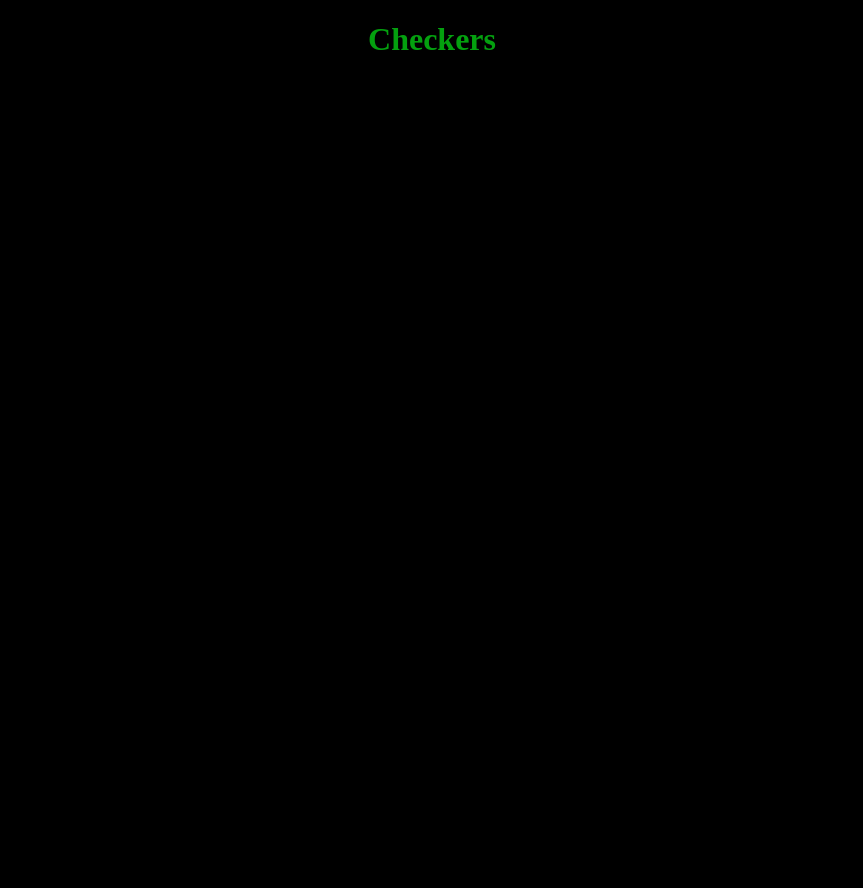
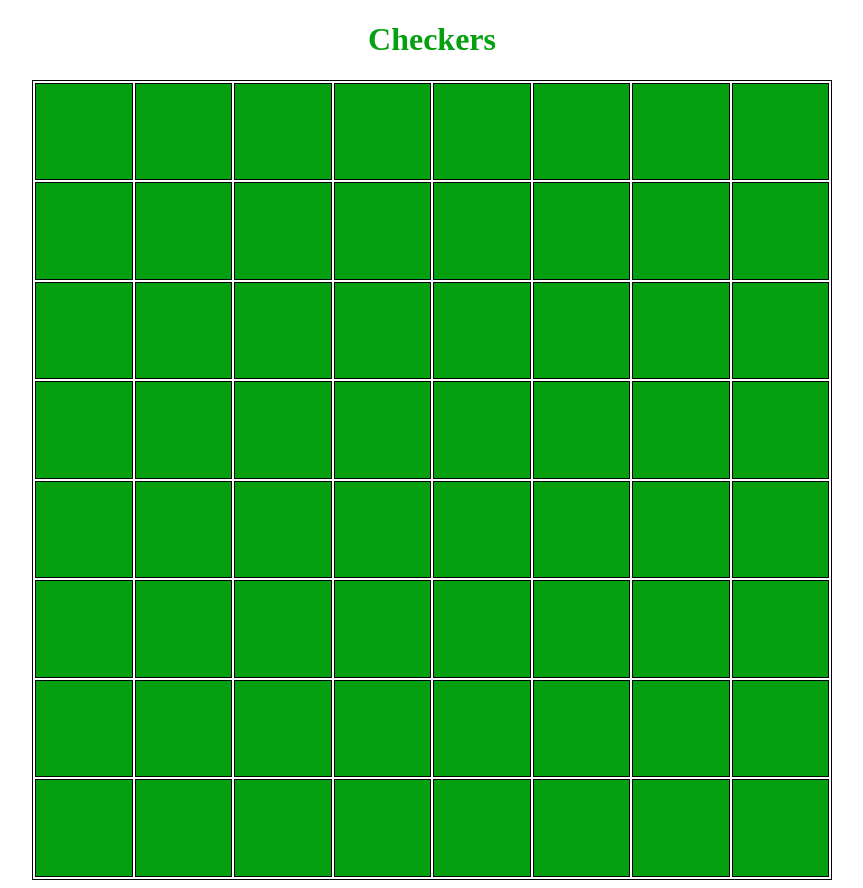
Before and after one commit to KelseaH/Checkers-P1, a plain HTML site: page index.html in a window 1280 px wide. Shown: the whole page, without its empty margins (208-1071 px from the left). Before the commit the page ends 800 px from the top, so only its background shows below. Drawn offline with Linux system fonts and the light colour scheme.

Commit message:
Started checkers board

```diff
--- a/index.html
+++ b/index.html
@@ -9,5 +9,89 @@
 </head>
 <body>
     <h1>Checkers</h1>
+    <table>
+        <tbody>
+            <tr>
+                <td></td>
+                <td></td>
+                <td></td>
+                <td></td>
+                <td></td>
+                <td></td>
+                <td></td>
+                <td></td>
+            </tr>
+            <tr>
+                <td></td>
+                <td></td>
+                <td></td>
+                <td></td>
+                <td></td>
+                <td></td>
+                <td></td>
+                <td></td>
+            </tr>
+            <tr>
+                <td></td>
+                <td></td>
+                <td></td>
+                <td></td>
+                <td></td>
+                <td></td>
+                <td></td>
+                <td></td>
+            </tr>
+            <tr>
+                <td></td>
+                <td></td>
+                <td></td>
+                <td></td>
+                <td></td>
+                <td></td>
+                <td></td>
+                <td></td>
+            </tr>
+            <tr>
+                <td></td>
+                <td></td>
+                <td></td>
+                <td></td>
+                <td></td>
+                <td></td>
+                <td></td>
+                <td></td>
+            </tr>
+            <tr>
+                <td></td>
+                <td></td>
+                <td></td>
+                <td></td>
+                <td></td>
+                <td></td>
+                <td></td>
+                <td></td>
+            </tr>
+            <tr>
+                <td></td>
+                <td></td>
+                <td></td>
+                <td></td>
+                <td></td>
+                <td></td>
+                <td></td>
+                <td></td>
+            </tr>
+            <tr>
+                <td></td>
+                <td></td>
+                <td></td>
+                <td></td>
+                <td></td>
+                <td></td>
+                <td></td>
+                <td></td>
+            </tr>
+        </tbody>
+    </table>
 </body>
 </html>
--- a/style.css
+++ b/style.css
@@ -1,7 +1,17 @@
-body{
-    background-color: black;
-}
 h1{
     text-align: center;
     color: rgb(4, 160, 15);
 }
+table{
+    margin-left: auto;
+    margin-right: auto;
+    border: 1px solid black;
+    min-width: 50em;
+    min-height: 50em;
+}
+tr{
+    background-color: rgb(4, 160, 15);
+}
+td{
+    border: 1px solid black;
+}
```
